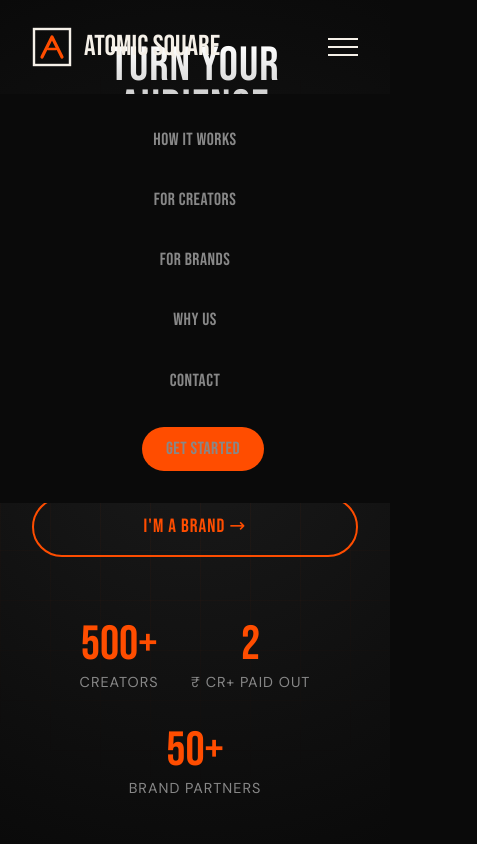
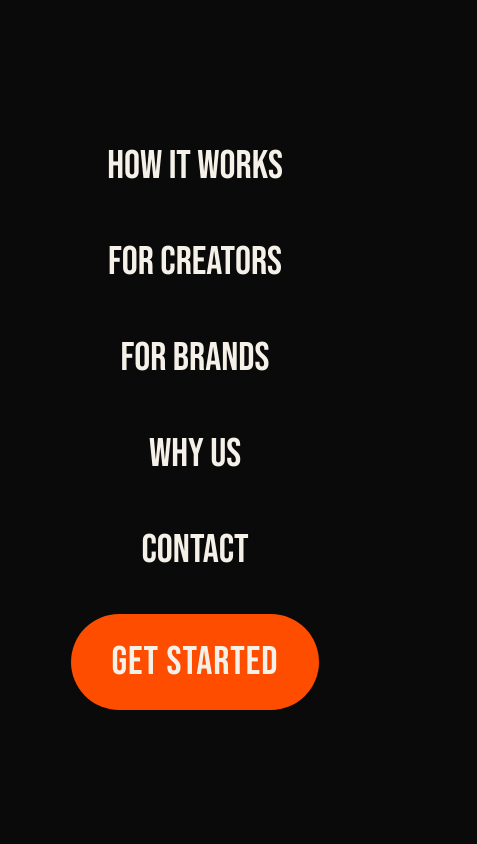
Before and after one commit to Satya-Prakash-Dwivedi/atomic_square, a plain HTML site: page index.html in a window 390 px wide. Both pictures are taken after a click on the element 343 px from the left and 47 px from the top of the page. Shown: the top 844 px of the page, 477 px wide, since content can reach past the window. Drawn offline with Linux system fonts and the light colour scheme.

Commit message:
refactor: implement fluid typography and responsive mobile navigation overlay

```diff
--- a/index.html
+++ b/index.html
@@ -23,6 +23,8 @@
             --font-display: 'Bebas Neue', cursive;
             --font-body: 'DM Sans', sans-serif;
             --transition: all 0.4s cubic-bezier(0.16, 1, 0.3, 1);
+            --container-padding: 2rem;
+            --nav-height: 80px;
         }
 
         * {
@@ -34,6 +36,7 @@
 
         html {
             scroll-behavior: smooth;
+            font-size: 16px;
         }
 
         body {
@@ -42,6 +45,7 @@
             font-family: var(--font-body);
             line-height: 1.6;
             overflow-x: hidden;
+            -webkit-font-smoothing: antialiased;
         }
 
         /* Custom Scrollbar */
@@ -56,27 +60,33 @@
             border-radius: 10px;
         }
 
-        /* Typography */
+        /* Typography - Fluid */
+        h1 { font-size: clamp(2.5rem, 10vw, 6rem); }
+        h2 { font-size: clamp(2.2rem, 6vw, 4rem); }
+        h3 { font-size: clamp(1.4rem, 4vw, 2.2rem); }
+        h4 { font-size: clamp(1.1rem, 3vw, 1.5rem); }
+
         h1, h2, h3, h4 {
             font-family: var(--font-display);
             text-transform: uppercase;
             letter-spacing: 1px;
             font-weight: 400;
+            line-height: 1;
         }
 
         p {
-            font-size: 1.1rem;
+            font-size: clamp(1rem, 2vw, 1.15rem);
             color: var(--text-muted);
         }
 
         .container {
-            max-width: 1200px;
+            max-width: 1300px;
             margin: 0 auto;
-            padding: 0 2rem;
+            padding: 0 var(--container-padding);
         }
 
         section {
-            padding: 100px 0;
+            padding: clamp(60px, 10vh, 120px) 0;
             position: relative;
         }
 
@@ -85,16 +95,17 @@
             display: inline-flex;
             align-items: center;
             justify-content: center;
-            padding: 0.8rem 2rem;
+            padding: 1rem 2.5rem;
             border-radius: 50px;
             font-family: var(--font-display);
-            font-size: 1.2rem;
+            font-size: 1.25rem;
             text-decoration: none;
             transition: var(--transition);
             cursor: pointer;
             border: none;
             text-transform: uppercase;
             letter-spacing: 1px;
+            white-space: nowrap;
         }
 
         .btn-primary {
@@ -137,15 +148,17 @@
             position: fixed;
             top: 0;
             width: 100%;
+            height: var(--nav-height);
             z-index: 1000;
-            padding: 1.5rem 0;
+            display: flex;
+            align-items: center;
             transition: var(--transition);
         }
 
         nav.scrolled {
             background: rgba(10, 10, 10, 0.9);
             backdrop-filter: blur(10px);
-            padding: 1rem 0;
+            height: 70px;
             border-bottom: 1px solid rgba(255, 77, 0, 0.1);
         }
 
@@ -153,6 +166,7 @@
             display: flex;
             justify-content: space-between;
             align-items: center;
+            width: 100%;
         }
 
         .logo {
@@ -194,6 +208,8 @@
             flex-direction: column;
             gap: 6px;
             cursor: pointer;
+            z-index: 1100;
+            padding: 10px;
         }
 
         .menu-toggle span {
@@ -201,13 +217,61 @@
             height: 2px;
             background: var(--text);
             transition: var(--transition);
+            transform-origin: center;
+        }
+
+        .menu-toggle.active span:nth-child(1) {
+            transform: translateY(8px) rotate(45deg);
+        }
+
+        .menu-toggle.active span:nth-child(2) {
+            opacity: 0;
+        }
+
+        .menu-toggle.active span:nth-child(3) {
+            transform: translateY(-8px) rotate(-45deg);
+        }
+
+        /* Mobile Overlay */
+        .mobile-nav {
+            position: fixed;
+            top: 0;
+            left: 0;
+            width: 100%;
+            height: 100vh;
+            background: var(--bg);
+            z-index: 1050;
+            display: flex;
+            flex-direction: column;
+            justify-content: center;
+            align-items: center;
+            gap: 2rem;
+            transform: translateX(100%);
+            transition: var(--transition);
+        }
+
+        .mobile-nav.active {
+            transform: translateX(0);
+        }
+
+        .mobile-nav a {
+            font-family: var(--font-display);
+            font-size: 2.5rem;
+            color: var(--text);
+            text-decoration: none;
+            transition: var(--transition);
+        }
+
+        .mobile-nav a:hover {
+            color: var(--primary);
         }
 
         /* --- Hero --- */
         .hero {
-            height: 100vh;
+            min-height: 100vh;
             display: flex;
             align-items: center;
+            padding-top: var(--nav-height);
             overflow: hidden;
             background: radial-gradient(circle at 50% 50%, #1a1a1a 0%, #0a0a0a 100%);
         }
@@ -235,7 +299,6 @@
         }
 
         .hero h1 {
-            font-size: 5.5rem;
             line-height: 0.9;
             margin-bottom: 1.5rem;
             background: linear-gradient(to bottom, #fff, #888);
@@ -244,7 +307,6 @@
         }
 
         .hero p {
-            font-size: 1.4rem;
             margin-bottom: 2.5rem;
             max-width: 700px;
             margin-left: auto;
@@ -255,13 +317,15 @@
             display: flex;
             gap: 1.5rem;
             justify-content: center;
+            flex-wrap: wrap;
         }
 
         .hero-stats {
             display: flex;
             justify-content: center;
-            gap: 4rem;
-            margin-top: 4rem;
+            gap: clamp(1.5rem, 5vw, 4rem);
+            margin-top: clamp(2rem, 8vh, 5rem);
+            flex-wrap: wrap;
         }
 
         .stat-item {
@@ -271,7 +335,7 @@
         .stat-number {
             display: block;
             font-family: var(--font-display);
-            font-size: 3rem;
+            font-size: clamp(2rem, 5vw, 3rem);
             color: var(--primary);
             line-height: 1;
         }
@@ -290,7 +354,6 @@
         }
 
         .section-header h2 {
-            font-size: 3.5rem;
             margin-bottom: 1rem;
         }
 
@@ -360,14 +423,14 @@
         }
 
         .steps-wrapper {
-            margin-bottom: 5rem;
+            margin-bottom: clamp(3rem, 10vh, 6rem);
         }
 
         .steps-label {
             font-family: var(--font-display);
             color: var(--primary);
-            font-size: 1.5rem;
-            margin-bottom: 2rem;
+            font-size: 1.8rem;
+            margin-bottom: 2.5rem;
             text-align: center;
             display: block;
         }
@@ -375,7 +438,7 @@
         /* --- Cards Section (Creators/Brands) --- */
         .cards-grid {
             display: grid;
-            grid-template-columns: repeat(3, 1fr);
+            grid-template-columns: repeat(auto-fit, minmax(300px, 1fr));
             gap: 2rem;
         }
 
@@ -448,8 +511,8 @@
 
         .why-grid {
             display: grid;
-            grid-template-columns: repeat(2, 1fr);
-            gap: 3rem;
+            grid-template-columns: repeat(auto-fit, minmax(350px, 1fr));
+            gap: clamp(2rem, 5vw, 4rem);
         }
 
         .why-item {
@@ -530,9 +593,9 @@
         /* --- Contact --- */
         .contact-layout {
             display: grid;
-            grid-template-columns: 1fr 1.2fr;
-            gap: 5rem;
-            align-items: center;
+            grid-template-columns: 1fr 1fr;
+            gap: clamp(2rem, 8vw, 6rem);
+            align-items: start;
         }
 
         .contact-form {
@@ -681,21 +744,28 @@
         }
 
         /* --- Responsive --- */
-        @media (max-width: 992px) {
-            .hero h1 { font-size: 4rem; }
-            .cards-grid, .why-grid, .contact-layout { grid-template-columns: 1fr; }
-            .contact-layout { gap: 3rem; }
-            .steps-container { flex-direction: column; gap: 3rem; }
-            .steps-connector { display: none; }
+        @media (max-width: 1024px) {
+            :root { --container-padding: 1.5rem; }
+            .contact-layout { grid-template-columns: 1fr; }
+        }
+
+        @media (max-width: 850px) {
             .nav-links { display: none; }
             .menu-toggle { display: flex; }
+            .hero-stats { gap: 2rem; }
+            .steps-container { flex-direction: column; gap: 4rem; }
+            .steps-connector { display: none; }
+            .why-grid { grid-template-columns: 1fr; }
+            .footer-content { flex-direction: column; gap: 3rem; }
+            .footer-links { flex-direction: column; gap: 2rem; }
         }
 
-        @media (max-width: 600px) {
-            .hero h1 { font-size: 3rem; }
-            .hero-stats { flex-wrap: wrap; gap: 2rem; }
-            .hero-btns { flex-direction: column; }
-            section { padding: 60px 0; }
+        @media (max-width: 480px) {
+            .hero-btns { flex-direction: column; width: 100%; }
+            .hero-btns .btn { width: 100%; }
+            .hero-stats { flex-direction: column; align-items: center; gap: 2.5rem; }
+            .contact-form { padding: 2rem 1.5rem; }
+            .footer-bottom { flex-direction: column; text-align: center; gap: 1rem; }
         }
     </style>
 </head>
@@ -720,13 +790,23 @@
                 <a href="#contact">Contact</a>
                 <a href="#contact" class="btn btn-primary" style="padding: 0.5rem 1.5rem; margin-left: 1rem;">Get Started</a>
             </div>
-            <div class="menu-toggle">
+            <div class="menu-toggle" id="menuToggle">
                 <span></span>
                 <span></span>
                 <span></span>
             </div>
         </div>
     </nav>
+
+    <!-- Mobile Nav Overlay -->
+    <div class="mobile-nav" id="mobileNav">
+        <a href="#how-it-works" onclick="toggleMenu()">How It Works</a>
+        <a href="#creators" onclick="toggleMenu()">For Creators</a>
+        <a href="#brands" onclick="toggleMenu()">For Brands</a>
+        <a href="#why-us" onclick="toggleMenu()">Why Us</a>
+        <a href="#contact" onclick="toggleMenu()">Contact</a>
+        <a href="#contact" class="btn btn-primary" onclick="toggleMenu()">Get Started</a>
+    </div>
 
     <!-- HERO -->
     <section class="hero" id="home">
@@ -1132,23 +1212,16 @@
         }
 
         // Mobile Menu Toggle
-        const menuToggle = document.querySelector('.menu-toggle');
-        const navLinks = document.querySelector('.nav-links');
+        const menuToggle = document.getElementById('menuToggle');
+        const mobileNav = document.getElementById('mobileNav');
 
-        menuToggle.addEventListener('click', () => {
-            if (navLinks.style.display === 'flex') {
-                navLinks.style.display = 'none';
-            } else {
-                navLinks.style.display = 'flex';
-                navLinks.style.flexDirection = 'column';
-                navLinks.style.position = 'absolute';
-                navLinks.style.top = '100%';
-                navLinks.style.left = '0';
-                navLinks.style.width = '100%';
-                navLinks.style.background = 'var(--bg)';
-                navLinks.style.padding = '2rem';
-            }
-        });
+        function toggleMenu() {
+            menuToggle.classList.toggle('active');
+            mobileNav.classList.toggle('active');
+            document.body.style.overflow = mobileNav.classList.contains('active') ? 'hidden' : 'auto';
+        }
+
+        menuToggle.addEventListener('click', toggleMenu);
 
         // Form Submission (Demo)
         document.getElementById('atomicForm').addEventListener('submit', (e) => {
```
